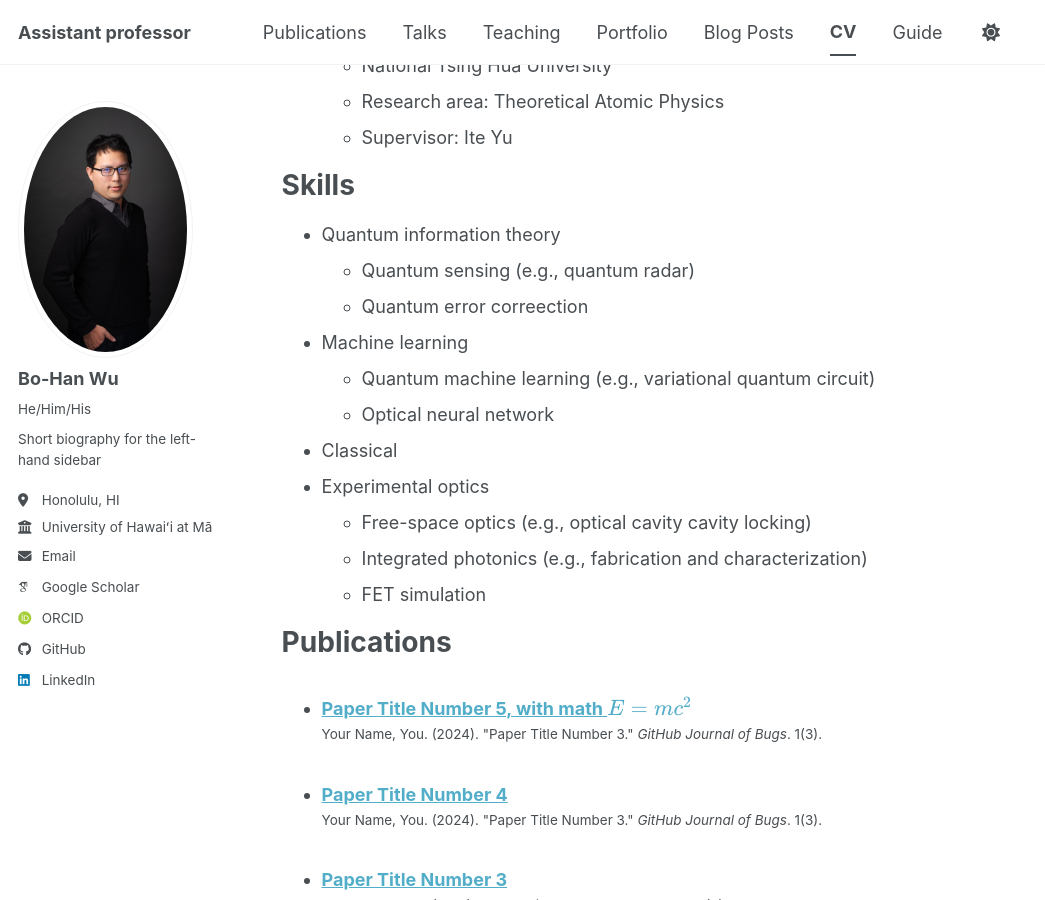
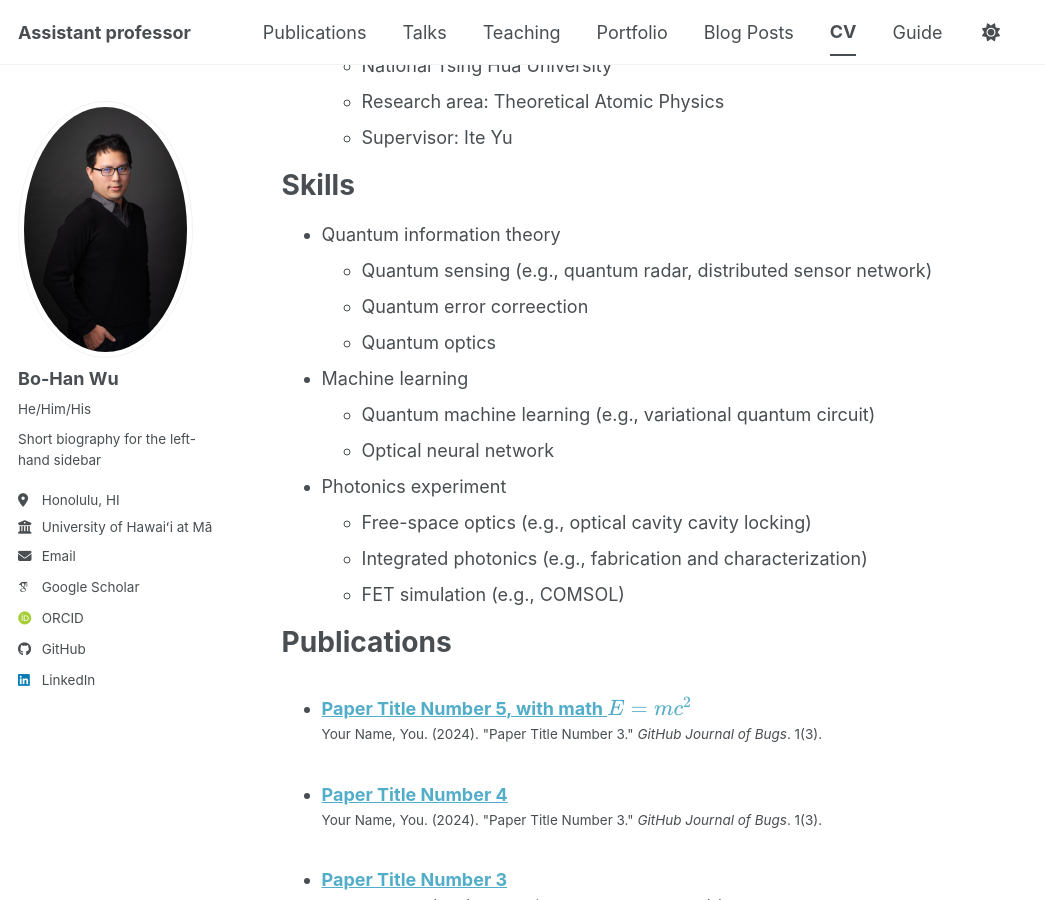
Before and after one commit to go705/go705.github.io, a Jekyll site: the page built from _pages/cv.md, in a window 1280 px wide and 900 px high, scrolled down 816 px. Shown: the whole window, without its empty margins (0-1045 px from the left). Built offline with Jekyll 4.4.1, drawn with Linux system fonts in a browser that asks for light colours; some web fonts are replaced; a script bundle is joined from its source files by our own code; library files that are not in the unit come from our copies.

Commit message:
Update cv.md

```diff
--- a/_pages/cv.md
+++ b/_pages/cv.md
@@ -40,16 +40,16 @@ Work experience
 Skills
 ======
 * Quantum information theory
-  * Quantum sensing (e.g., quantum radar)
+  * Quantum sensing (e.g., quantum radar, distributed sensor network)
   * Quantum error correection
+  * Quantum optics
 * Machine learning
   * Quantum machine learning (e.g., variational quantum circuit)
   * Optical neural network
-* Classical
-* Experimental optics
+* Photonics experiment
   * Free-space optics (e.g., optical cavity cavity locking)
   * Integrated photonics (e.g., fabrication and characterization)
-  * FET simulation
+  * FET simulation (e.g., COMSOL)
 
 Publications
 ======
```
